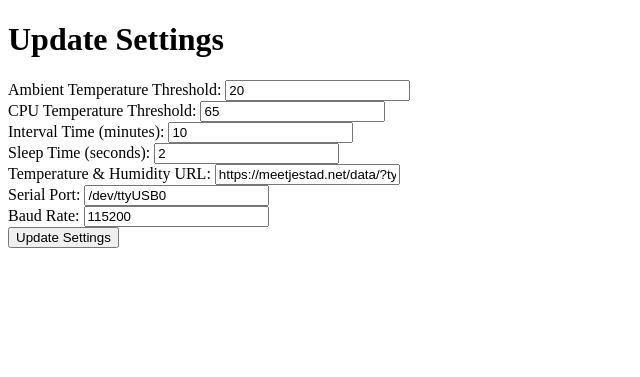
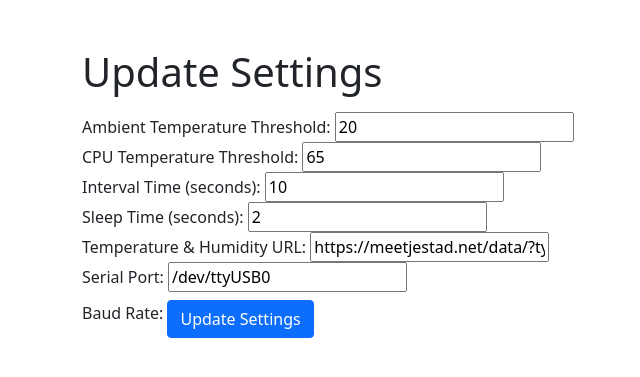
Before and after one commit to robertrongen/WeatherMonitor, a Flask app: page /settings in a window 1280 px wide. Shown: the top 377 px of the page, without its empty margins (0-640 px from the left). Run offline with Flask 3, Linux system fonts and the light colour scheme.

Commit message:
added bootstrap styling to settings

```diff
--- a/templates/settings.html
+++ b/templates/settings.html
@@ -3,15 +3,19 @@
 <head>
     <meta charset="UTF-8">
     <title>Settings</title>
+    <link href="https://cdn.jsdelivr.net/npm/bootstrap@5.1.3/dist/css/bootstrap.min.css" rel="stylesheet">
+    <script src="https://cdn.jsdelivr.net/npm/bootstrap@5.1.3/dist/js/bootstrap.bundle.min.js"></script>
+
 </head>
 <body>
-    <h1>Update Settings</h1>
-    <form action="{{ url_for('settings_page') }}" method="post">
+    <div class="container">
+        <h1 class="mt-5">Update Settings</h1>
+        <form action="{{ url_for('settings_page') }}" method="post" class="mt-3">
             <label for="ambient_temp_threshold">Ambient Temperature Threshold:</label>
             <input type="number" name="ambient_temp_threshold" value="{{ settings['ambient_temp_threshold'] }}"><br>
             <label for="cpu_temp_threshold">CPU Temperature Threshold:</label>
             <input type="number" name="cpu_temp_threshold" value="{{ settings['cpu_temp_threshold'] }}"><br>
-        <label for="interval_time">Interval Time (minutes):</label>
+            <label for="interval_time">Interval Time (seconds):</label>
             <input type="text" name="interval_time" value="{{ settings['interval_time'] }}"><br>
             <label for="sleep_time">Sleep Time (seconds):</label>
             <input type="number" name="sleep_time" value="{{ settings['sleep_time'] }}"><br>
@@ -20,8 +24,9 @@
             <label for="serial_port">Serial Port:</label>
             <input type="text" name="serial_port" value="{{ settings['serial_port'] }}"><br>
             <label for="baud_rate">Baud Rate:</label>
-        <input type="number" name="baud_rate" value="{{ settings['baud_rate'] }}"><br>
-        <button type="submit">Update Settings</button>
+            <button type="submit" class="btn btn-primary mt-2">Update Settings</button>
         </form>
+    </div>
 </body>
+
 </html>
```
Also changed, not shown: settings_example.json (added, +9 -0 lines), 1 other file. Lines whose indentation alone changed are shown as unchanged.
